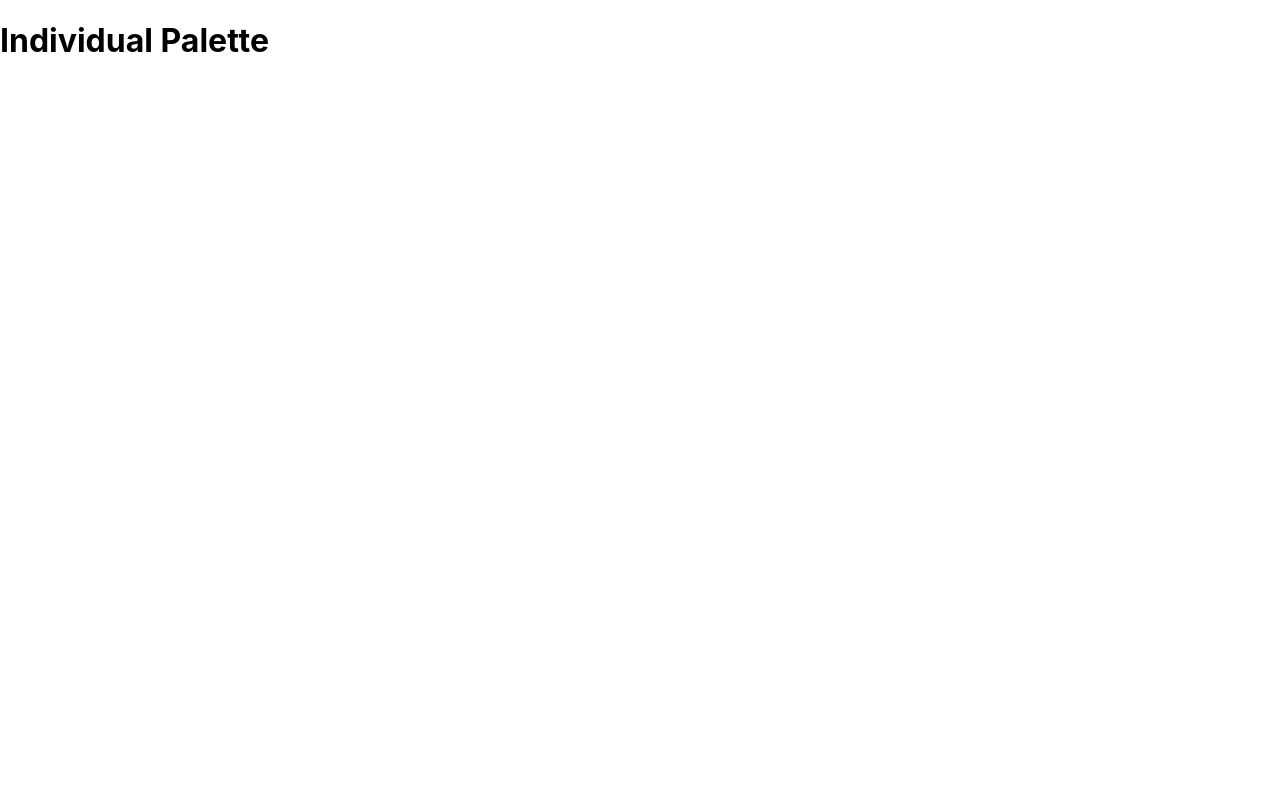
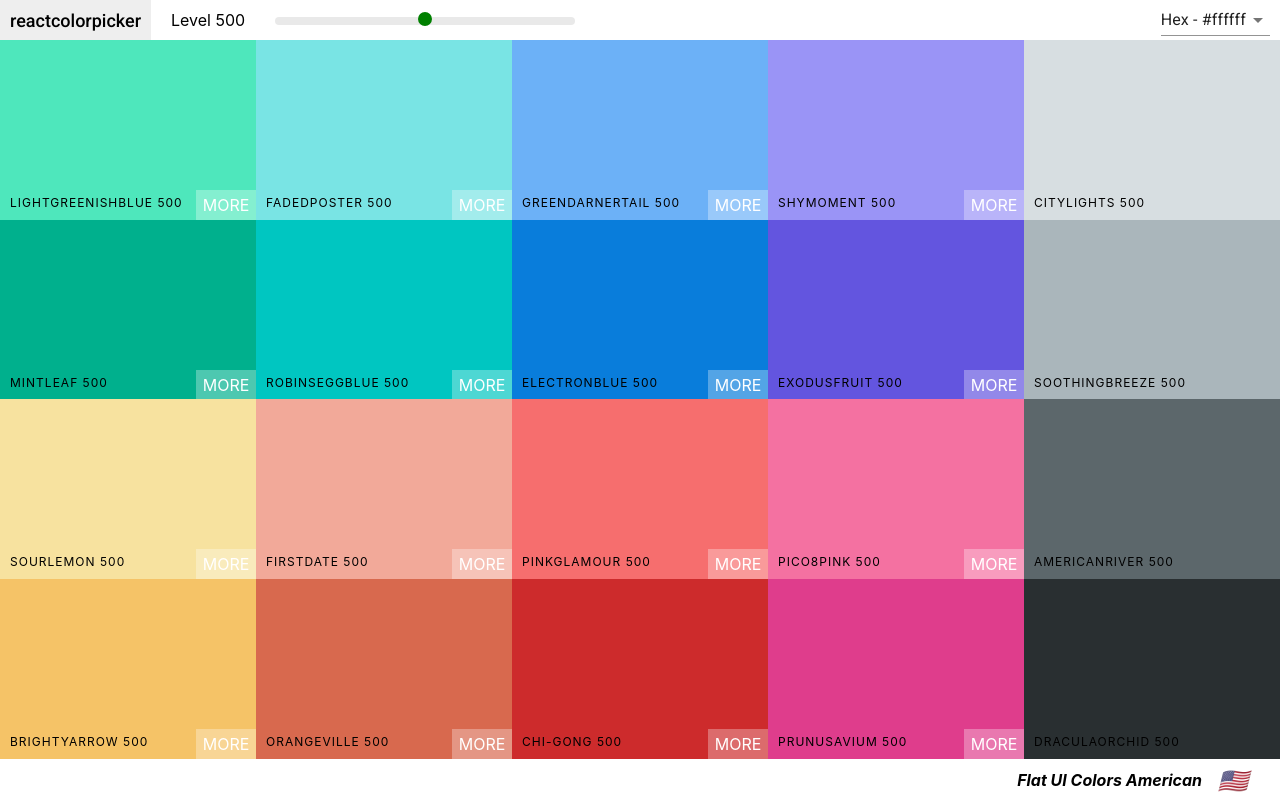
Before and after one commit to avsssai/react-colors, a React (Create React App) app: page /palette/flat-ui-colors-american in a window 1280 px wide. Built offline with nearby package versions, Linux system fonts and the light colour scheme.

Commit message:
dynamic palette routing addded

```diff
--- a/src/App.js
+++ b/src/App.js
@@ -8,14 +8,19 @@ class App extends Component {
 
   render () {
     console.log(generatePalette(seedColors[4]));
+    let findPalette = (id) => {
+      return seedColors.find((palette) => {
+        return palette.id === id;
+      })
+    }
     return (
       <div>
         {/* <Palette palette={generatePalette(seedColors[4])} /> */}
 
         <Switch>
           <Route exact path="/" render={() => <h1>Main page</h1>} />
-          <Route exact path="/:palette" render={(renderProps) => <Palette palette={generatePalette(seedColors[4])} {...renderProps} />} />
-          <Route exact path="/:palette/:id" render={(renderProps) => <h1>Individual Palette</h1>} />
+          <Route exact path="/palette/:id" render={(routeProps) => <Palette palette={generatePalette(findPalette(routeProps.match.params.id))} {...routeProps} />} />
+          {/* <Route exact path="/:palette/:id" render={(routeProps) => <h1>Individual Palette</h1>} /> */}
         </Switch>
       </div>
     )
```
